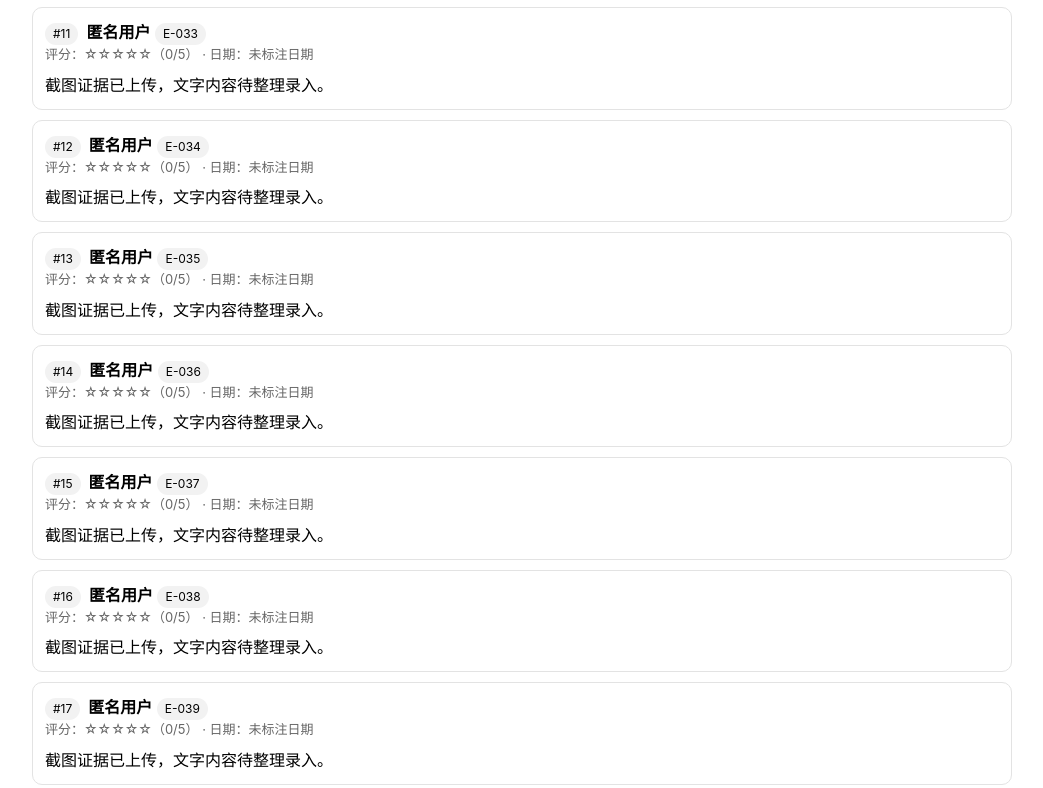
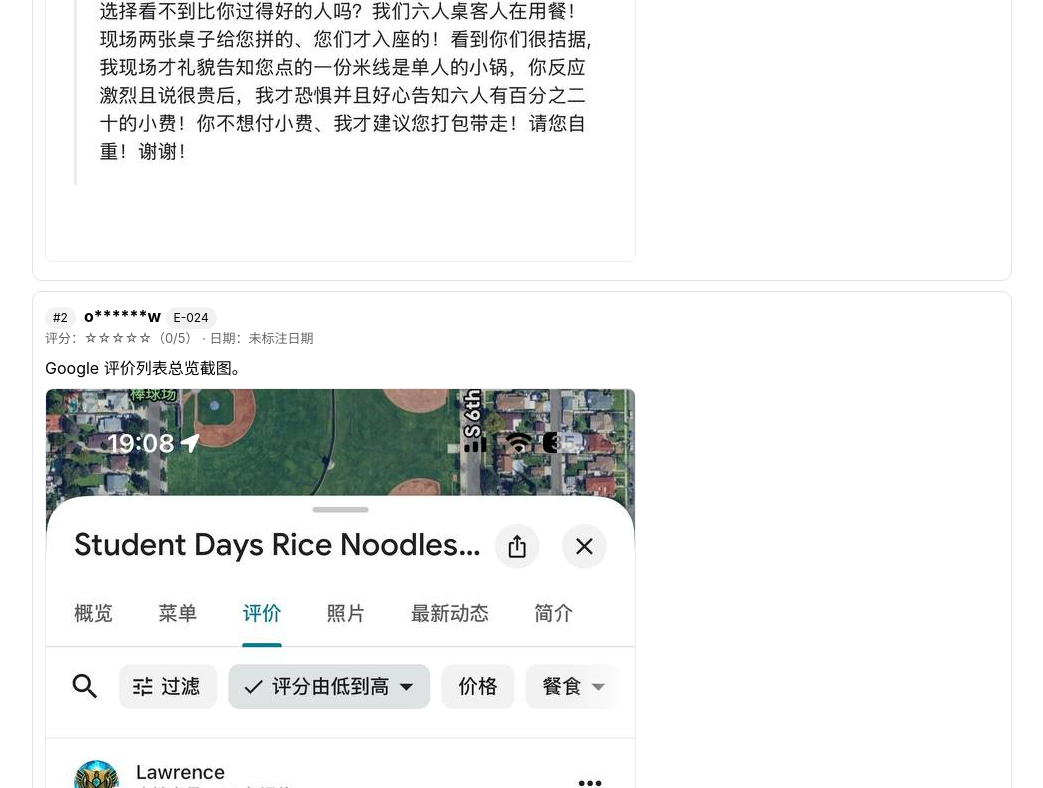
Before and after one commit to xssdreck/restaurant-evidence, a plain HTML site: page reviews.html in a window 1280 px wide. Shown: the part 1722-2510 px from the top of the page, without its empty margins (118-1161 px from the left). Drawn offline with Linux system fonts and the light colour scheme.

Commit message:
fix: render screenshot images in reviews cards

```diff
--- a/reviews.html
+++ b/reviews.html
@@ -100,6 +100,7 @@
       <div class="meta">评分：${stars(rating)}（${rating}/5） · 日期：${date}${url ? ` · <a target="_blank" href="${url}">原链接</a>` : ''}</div>
       <div style="margin-top:8px; white-space:pre-wrap;">${text}</div>
       ${showOwnerReply && r.ownerReply ? `<div class="owner"><div class="meta"><strong>店家回复</strong></div><div style="white-space:pre-wrap;">${r.ownerReply}</div></div>` : ''}
+      ${r.imageUrl ? `<a href="${r.imageUrl}" target="_blank"><img class="shot" src="${r.imageUrl}" alt="evidence screenshot" /></a>` : ''}
     `;
     list.appendChild(div);
   });
```
